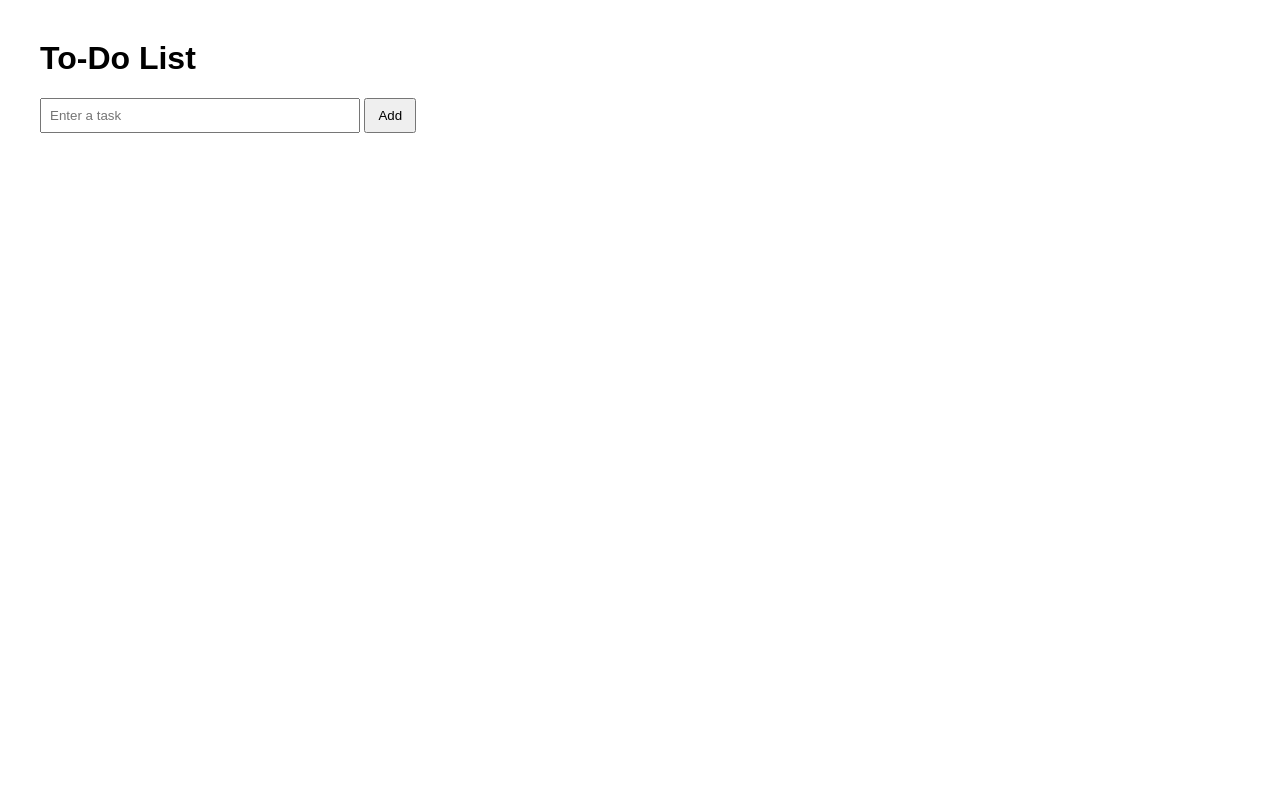
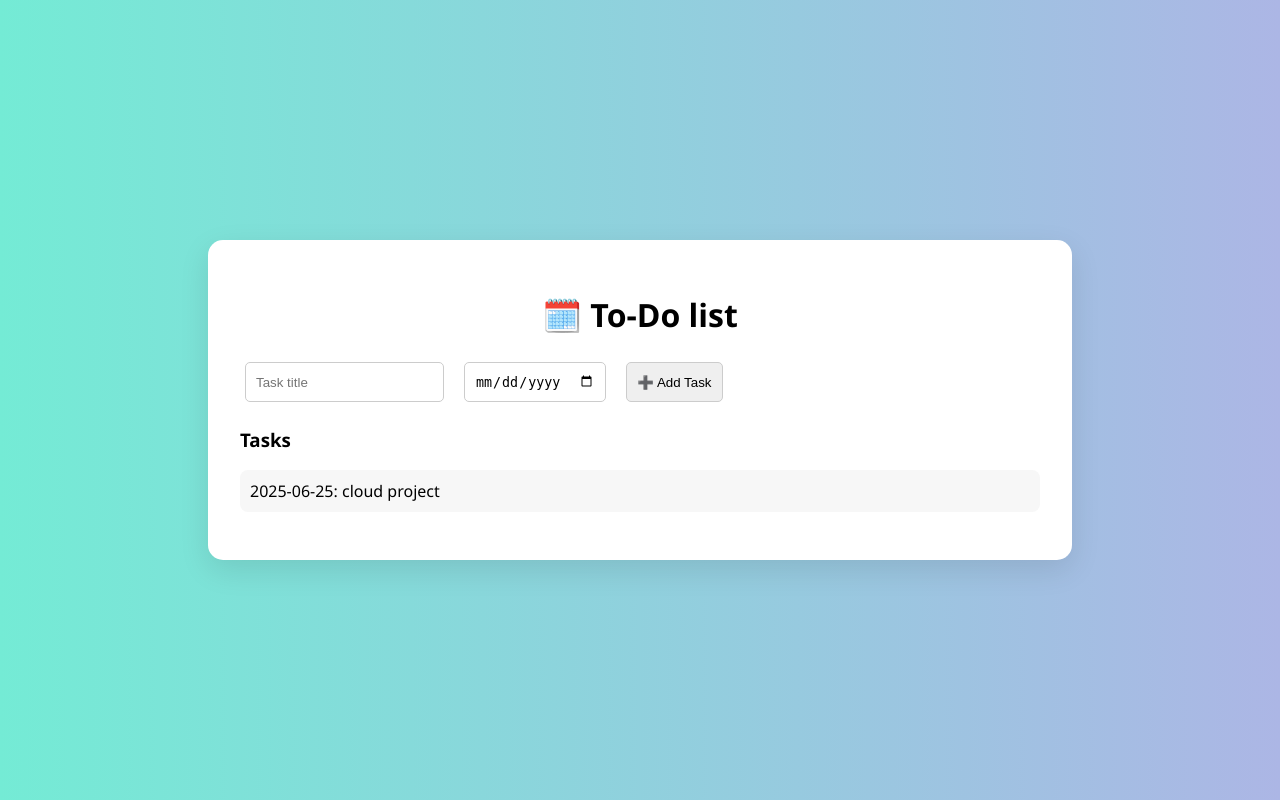
Before and after one commit to SyedaMaseera/flask-todo-cicd, a Flask app: page / in a window 1280 px wide. Run offline with Flask 3, Linux system fonts and the light colour scheme.

```diff
--- a/app.py
+++ b/app.py
@@ -1,17 +1,40 @@
-from flask import Flask, render_template, request, redirect, url_for
+from flask import Flask, render_template, request, jsonify
+from datetime import datetime
+import json
+import os
 
 app = Flask(__name__)
+TASKS_FILE = 'tasks.json'
 
-todos = []
+def load_tasks():
+    if os.path.exists(TASKS_FILE):
+        with open(TASKS_FILE, 'r') as f:
+            return json.load(f)
+    return []
 
-@app.route('/', methods=['GET', 'POST'])
-def home():
-    if request.method == 'POST':
-        task = request.form.get('task')
-        if task:
-            todos.append(task)
-        return redirect(url_for('home'))
-    return render_template('index.html', todos=todos)
+def save_tasks(tasks):
+    with open(TASKS_FILE, 'w') as f:
+        json.dump(tasks, f, indent=2)
+
+@app.route('/')
+def index():
+    return render_template('index.html')
+
+@app.route('/tasks')
+def get_tasks():
+    return jsonify(load_tasks())
+
+@app.route('/add', methods=['POST'])
+def add_task():
+    data = request.json
+    tasks = load_tasks()
+    task = {
+        'title': data['title'],
+        'date': data['date']
+    }
+    tasks.append(task)
+    save_tasks(tasks)
+    return jsonify({'status': 'success', 'task': task})
 
 if __name__ == '__main__':
-    app.run(host='0.0.0.0', port=8080)
+    app.run(debug=True)
--- /dev/null
+++ b/tasks.json
@@ -0,0 +1,6 @@
+[
+  {
+    "title": "cloud project",
+    "date": "2025-06-25"
+  }
+]
--- a/templates/index.html
+++ b/templates/index.html
@@ -1,25 +1,88 @@
 <!DOCTYPE html>
-<html>
+<html lang="en">
 <head>
-    <title>To-Do List</title>
-    <style>
-        body { font-family: Arial, sans-serif; margin: 40px; }
-        ul { padding: 0; }
-        li { list-style-type: none; margin-bottom: 10px; }
-        input[type=text] { padding: 8px; width: 300px; }
-        button { padding: 8px 12px; }
-    </style>
+  <meta charset="UTF-8">
+  <title>Interactive To-Do Calendar</title>
+  <style>
+    body {
+      font-family: 'Segoe UI', sans-serif;
+      margin: 0;
+      padding: 0;
+      background: linear-gradient(to right, #74ebd5, #ACB6E5);
+      display: flex;
+      height: 100vh;
+    }
+    .container {
+      margin: auto;
+      background: white;
+      padding: 2rem;
+      border-radius: 15px;
+      box-shadow: 0 10px 30px rgba(0, 0, 0, 0.1);
+      width: 80%;
+      max-width: 800px;
+    }
+    h1 {
+      text-align: center;
+    }
+    input, button, select {
+      padding: 10px;
+      margin: 5px;
+      border-radius: 5px;
+      border: 1px solid #ccc;
+    }
+    ul {
+      list-style: none;
+      padding: 0;
+    }
+    li {
+      background: #f7f7f7;
+      margin: 5px 0;
+      padding: 10px;
+      border-radius: 8px;
+    }
+  </style>
 </head>
 <body>
-    <h1>To-Do List</h1>
-    <form method="POST">
-        <input type="text" name="task" placeholder="Enter a task" required>
-        <button type="submit">Add</button>
-    </form>
-    <ul>
-        {% for todo in todos %}
-        <li>{{ todo }}</li>
-        {% endfor %}
-    </ul>
+  <div class="container">
+    <h1>🗓️ To-Do list</h1>
+    <div style="display: flex; gap: 10px; flex-wrap: wrap; margin-bottom: 20px;">
+      <input type="text" id="taskTitle" placeholder="Task title">
+      <input type="date" id="taskDate">
+      <button onclick="addTask()">➕ Add Task</button>
+    </div>
+
+    <h3>Tasks</h3>
+    <ul id="taskList"></ul>
+  </div>
+
+  <script>
+    async function fetchTasks() {
+      const res = await fetch('/tasks');
+      const tasks = await res.json();
+      const list = document.getElementById('taskList');
+      list.innerHTML = '';
+      tasks.forEach(task => {
+        const li = document.createElement('li');
+        li.innerText = `${task.date}: ${task.title}`;
+        list.appendChild(li);
+      });
+    }
+
+    async function addTask() {
+      const title = document.getElementById('taskTitle').value;
+      const date = document.getElementById('taskDate').value;
+      if (!title || !date) return alert('Please enter both task and date');
+      await fetch('/add', {
+        method: 'POST',
+        headers: { 'Content-Type': 'application/json' },
+        body: JSON.stringify({ title, date })
+      });
+      document.getElementById('taskTitle').value = '';
+      document.getElementById('taskDate').value = '';
+      fetchTasks();
+    }
+
+    window.onload = fetchTasks;
+  </script>
 </body>
 </html>
```
